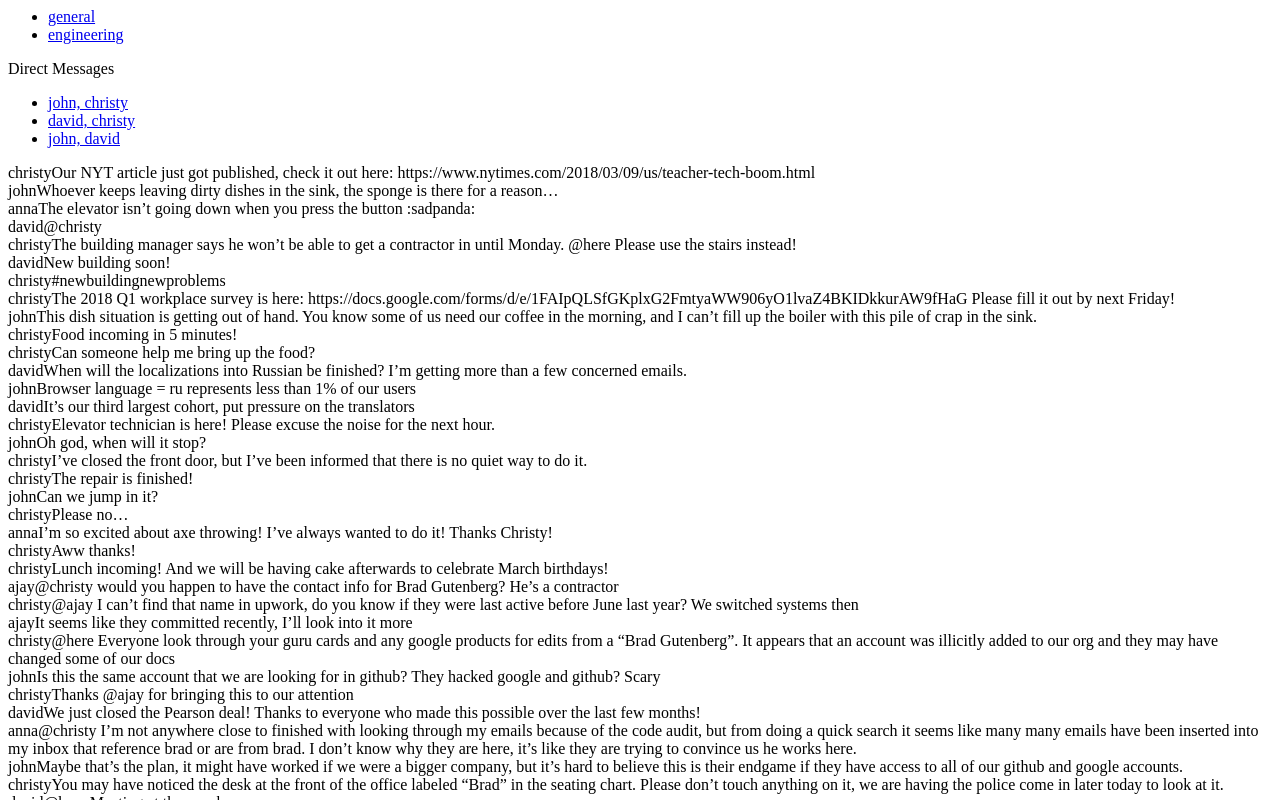
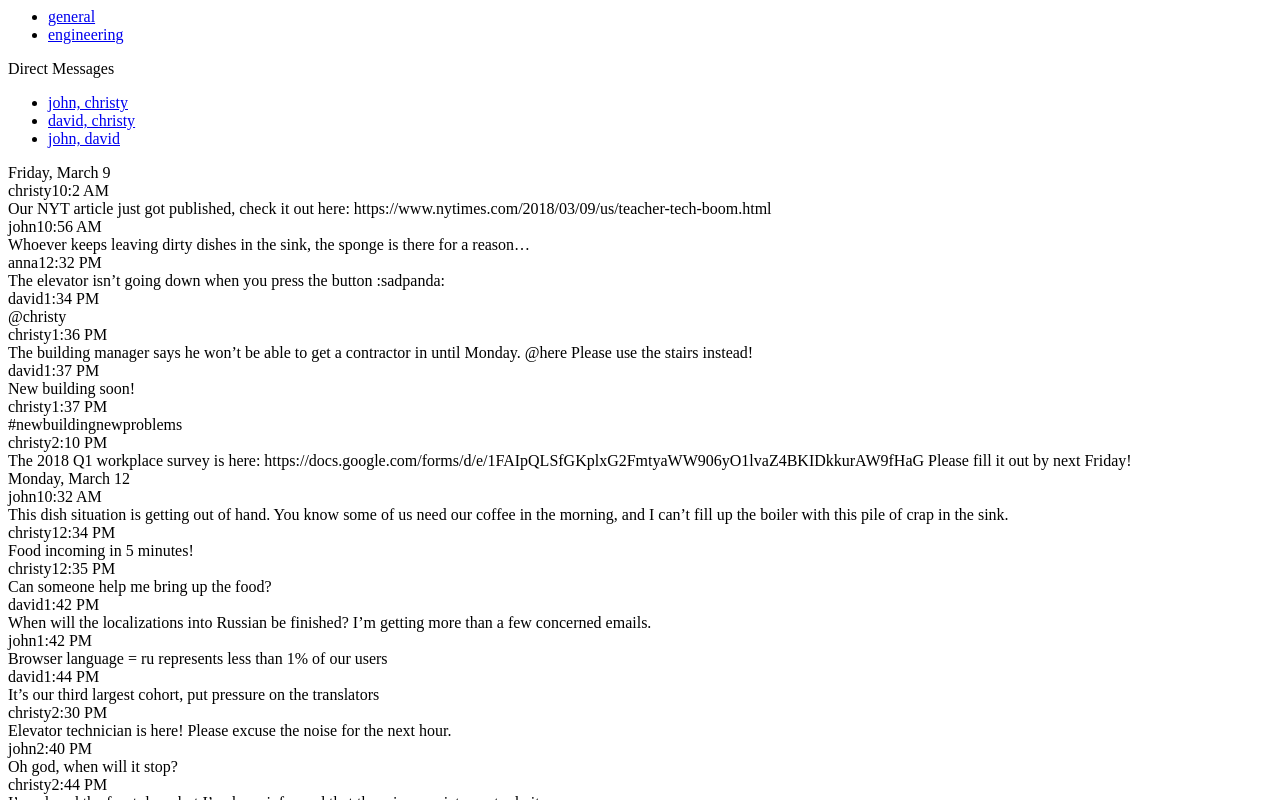
Before and after one commit to cakenggt/erased, a React (Vite) app: page / in a window 1280 px wide. Shown: the top 800 px of the page. Built offline with nearby package versions, Linux system fonts and the light colour scheme.

Commit message:
More work

```diff
--- a/src/components/ChannelList.tsx
+++ b/src/components/ChannelList.tsx
@@ -6,12 +6,12 @@ import messages from '../messages';
 import styles from '../styles/ChannelList.css';
 
 const ChannelList = ({ channel = 'general' }: { channel: string }) => (
-  <div>
-    <ul>
+  <div className={styles.container}>
+    <ul className={styles['channel-list']}>
       {messages.channels.public.map(channelJson => (
-        <li key={channelJson.name}>
+        <li className={styles.channel} key={channelJson.name}>
           <Link
-            className={cn({
+            className={cn(styles.link, {
               [styles.active]: channelJson.name === channel
             })}
             to={`/${channelJson.name}`}
@@ -22,13 +22,13 @@ const ChannelList = ({ channel = 'general' }: { channel: string }) => (
       ))}
     </ul>
     <div>Direct Messages</div>
-    <ul>
+    <ul className={styles['channel-list']}>
       {messages.channels.private.map(channelJson => {
         const path = channelJson.authors.join('-');
         return (
-          <li key={path}>
+          <li className={styles.channel} key={path}>
             <Link
-              className={cn({ [styles.active]: path === channel })}
+              className={cn(styles.link, { [styles.active]: path === channel })}
               to={`/${path}`}
             >
               {channelJson.authors.join(', ')}
--- a/src/components/Chat.tsx
+++ b/src/components/Chat.tsx
@@ -1,24 +1,83 @@
 import * as React from 'react';
 
 import messages, { Message } from '../messages';
+import styles from '../styles/Chat.css';
 
-export default ({ channel = 'general' }: { channel: string }) => {
-  const channels: Record<string, Message[]> = {};
-  messages.channels.public.forEach(
-    channel => (channels[channel.name] = channel.messages)
-  );
-  messages.channels.private.forEach(
-    channel => (channels[channel.authors.join('-')] = channel.messages)
-  );
+interface ChatWindowProps {
+  channel?: string;
+}
 
-  return (
-    <div>
-      {channels[channel].map(({ author, text }) => (
-        <div>
-          {author}
-          {text}
-        </div>
-      ))}
-    </div>
-  );
-};
+const LARGE_SCROLL = 10000000;
+
+class ChatWindow extends React.Component<ChatWindowProps> {
+  private el: Element;
+
+  public componentDidMount() {
+    this.el && (this.el.scrollTop = LARGE_SCROLL);
+  }
+
+  public componentDidUpdate({ channel }: ChatWindowProps) {
+    if (this.props.channel !== channel) {
+      this.el && (this.el.scrollTop = LARGE_SCROLL);
+    }
+  }
+
+  public render() {
+    const { channel = 'general' } = this.props;
+
+    let displayedMessages: Message[] = [];
+    messages.channels.public.forEach(c => {
+      if (c.name === channel) {
+        displayedMessages = c.messages;
+      }
+    });
+    messages.channels.private.forEach(c => {
+      if (channel === c.authors.join('-')) {
+        displayedMessages = c.messages;
+      }
+    });
+
+    let currentDate = displayedMessages[0]
+      ? displayedMessages[0].date.toFormat('cccc, LLLL d')
+      : '';
+    const messagesByDate: { date: string; messages: Message[] }[] = [];
+    if (displayedMessages.length) {
+      messagesByDate.push({
+        date: currentDate,
+        messages: []
+      });
+    }
+
+    for (let message of displayedMessages) {
+      let date = message.date.toFormat('cccc, LLLL d');
+      if (date === currentDate) {
+        messagesByDate[messagesByDate.length - 1].messages.push(message);
+      } else {
+        currentDate = date;
+        messagesByDate.push({
+          date,
+          messages: [message]
+        });
+      }
+    }
+
+    return (
+      <div className={styles.container} ref={ref => (this.el = ref)}>
+        {messagesByDate.map(({ date, messages }) => [
+          <div key={date}>{date}</div>,
+          messages.map(({ author, date, text }, i) => (
+            <div key={i}>
+              <div>
+                <span>{author}</span>
+                <span>{date.toFormat('h:m a')}</span>
+              </div>
+              <div>{text}</div>
+            </div>
+          ))
+        ])}
+      </div>
+    );
+  }
+}
+
+export default ChatWindow;
--- a/src/index.tsx
+++ b/src/index.tsx
@@ -2,6 +2,7 @@ import * as React from 'react';
 import ReactDOM from 'react-dom';
 import { HashRouter as Router, Route } from 'react-router-dom';
 
+import styles from './styles/Index.css';
 import ChannelList from './components/ChannelList';
 import Chat from './components/Chat';
 
@@ -10,7 +11,7 @@ class Index extends React.Component<{
 }> {
   render() {
     return (
-      <div>
+      <div className={styles.container}>
         <ChannelList channel={this.props.match.params.channelName} />
         <Chat channel={this.props.match.params.channelName} />
       </div>
--- a/src/styles/ChannelList.css
+++ b/src/styles/ChannelList.css
@@ -1,3 +1,27 @@
+.container {
+  background-color: black;
+  color: white;
+  flex: 1 1 200px;
+  padding: 30px;
+}
+
+.link {
+  color: white;
+  text-decoration: none;
+}
+
+.link:hover {
+  text-decoration: underline;
+}
+
+.channel-list {
+  padding-left: 0;
+}
+
+.channel {
+  list-style: none;
+}
+
 .active {
   font-weight: 700;
 }
--- /dev/null
+++ b/src/styles/Chat.css
@@ -0,0 +1,4 @@
+.container {
+  height: 100%;
+  overflow-y: scroll;
+}
--- /dev/null
+++ b/src/styles/Index.css
@@ -0,0 +1,4 @@
+.container {
+  display: flex;
+  flex-direction: row;
+}
```
